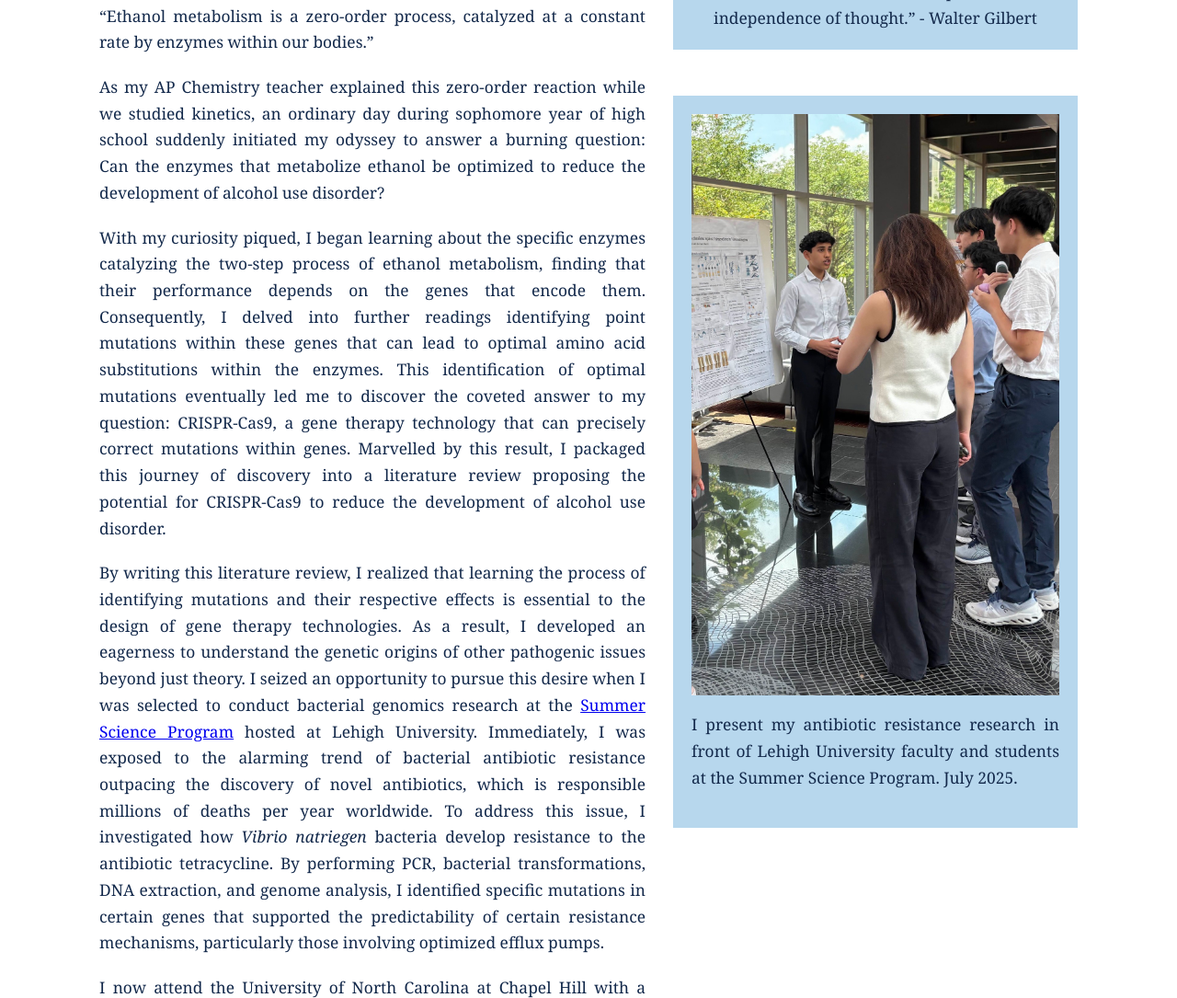
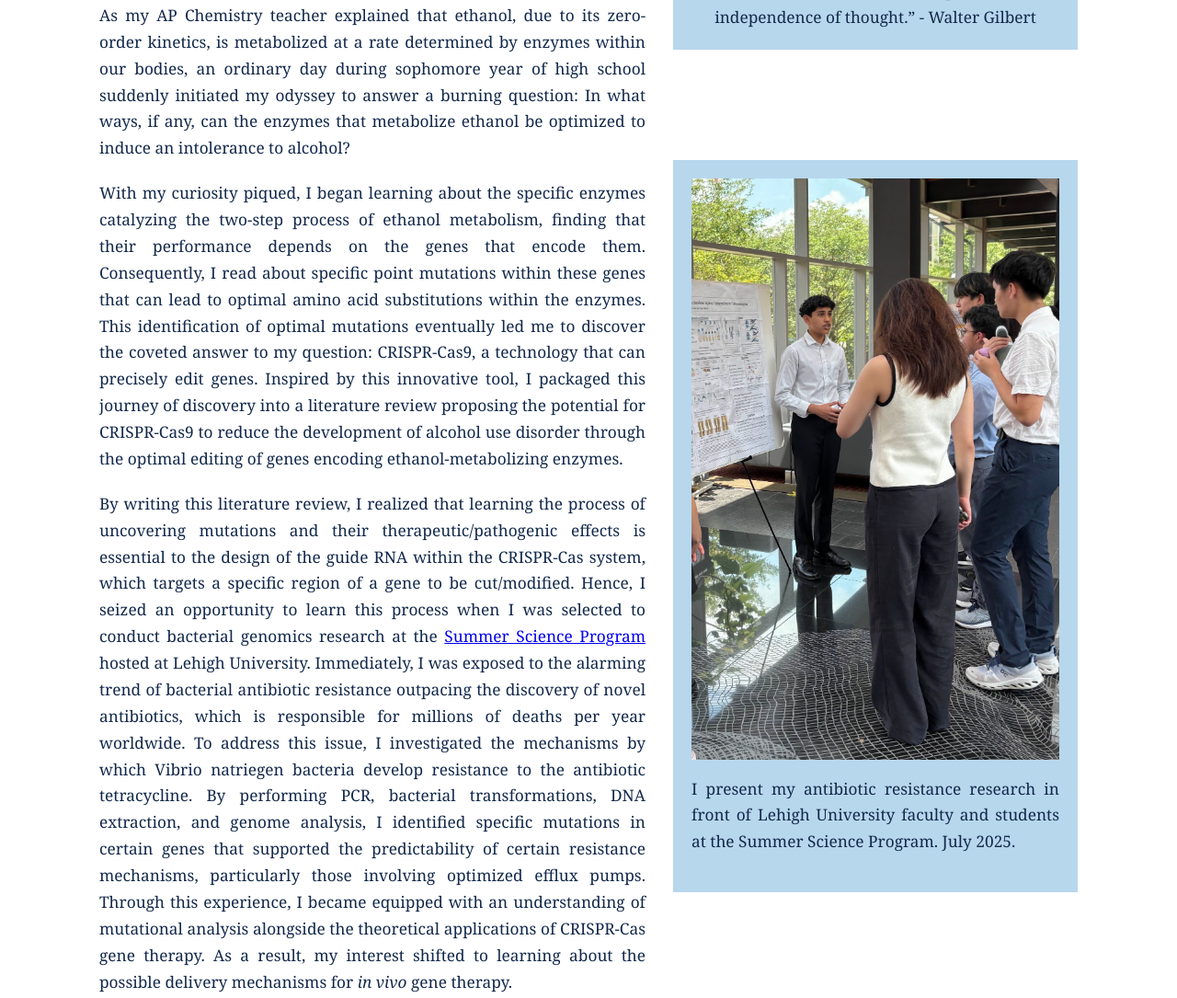
Before and after one commit to devpatel236/devpatel236.github.io, a plain HTML site: page index.html in a window 1280 px wide. Shown: the part 709-1794 px from the top of the page at 92% size. Drawn offline with Linux system fonts and the light colour scheme.

Commit message:
Final Changes to Website

```diff
--- a/index.html
+++ b/index.html
@@ -20,11 +20,10 @@
         <img src="https://static.cozycozy.com/images/catalog/bg2/horizontal-chapel-hill.jpg" alt="UNC Old Well" class="UNC photo">
         <h2>About Me</h2>
         <p>I never expected that learning about a metabolic process would lead me to the astonishing concept of gene therapy.</p>
-        <p>“Ethanol metabolism is a zero-order process, catalyzed at a constant rate by enzymes within our bodies.”</p>
-        <p>As my AP Chemistry teacher explained this zero-order reaction while we studied kinetics, an ordinary day during sophomore year of high school suddenly initiated my odyssey to answer a burning question: Can the enzymes that metabolize ethanol be optimized to reduce the development of alcohol use disorder?
-        <p>With my curiosity piqued, I began learning about the specific enzymes catalyzing the two-step process of ethanol metabolism, finding that their performance depends on the genes that encode them. Consequently, I delved into further readings identifying point mutations within these genes that can lead to optimal amino acid substitutions within the enzymes. This identification of optimal mutations eventually led me to discover the coveted answer to my question: CRISPR-Cas9, a gene therapy technology that can precisely correct mutations within genes. Marvelled by this result, I packaged this journey of discovery into a literature review proposing the potential for CRISPR-Cas9 to reduce the development of alcohol use disorder.</p>
-        <p>By writing this literature review, I realized that learning the process of identifying mutations and their respective effects is essential to the design of gene therapy technologies. As a result, I developed an eagerness to understand the genetic origins of other pathogenic issues beyond just theory. I seized an opportunity to pursue this desire when I was selected to conduct bacterial genomics research at the <a href="https://ssp.org/bacterial-genomics/" target="_blank">Summer Science Program</a> hosted at Lehigh University. Immediately, I was exposed to the alarming trend of bacterial antibiotic resistance outpacing the discovery of novel antibiotics, which is responsible millions of deaths per year worldwide. To address this issue, I investigated how <i>Vibrio natriegen</i> bacteria develop resistance to the antibiotic tetracycline. By performing PCR, bacterial transformations, DNA extraction, and genome analysis, I identified specific mutations in certain genes that supported the predictability of certain resistance mechanisms, particularly those involving optimized efflux pumps.</p>
-        <p>I now attend the University of North Carolina at Chapel Hill with a prospective major in Biomedical Engineering. Within my major, I intend to specialize in pharmacoengineering, where I can further my knowledge of gene therapy by learning about its various delivery mechanisms, especially Adeno-Associated Viral Vectors (AAV). I plan on applying this knowledge at one of the many labs at the Center of Molecular Medicine, where groundbreaking research is being done to understand and optimize AAV viral vector-mediated gene therapy. By contributing to this work as a student researcher, I will prepare myself for a career focusing on transforming gene therapy into a viable clinical treatment.</p>
+        <p>As my AP Chemistry teacher explained that ethanol, due to its zero-order kinetics, is metabolized at a rate determined by enzymes within our bodies, an ordinary day during sophomore year of high school suddenly initiated my odyssey to answer a burning question: In what ways, if any, can the enzymes that metabolize ethanol be optimized to induce an intolerance to alcohol?</p>
+        <p>With my curiosity piqued, I began learning about the specific enzymes catalyzing the two-step process of ethanol metabolism, finding that their performance depends on the genes that encode them. Consequently, I read about specific point mutations within these genes that can lead to optimal amino acid substitutions within the enzymes. This identification of optimal mutations eventually led me to discover the coveted answer to my question: CRISPR-Cas9, a technology that can precisely edit genes. Inspired by this innovative tool, I packaged this journey of discovery into a literature review proposing the potential for CRISPR-Cas9 to reduce the development of alcohol use disorder through the optimal editing of genes encoding ethanol-metabolizing enzymes.</p>
+        <p>By writing this literature review, I realized that learning the process of uncovering mutations and their therapeutic/pathogenic effects is essential to the design of the guide RNA within the CRISPR-Cas system, which targets a specific region of a gene to be cut/modified. Hence, I seized an opportunity to learn this process when I was selected to conduct bacterial genomics research at the <a href="https://ssp.org/bacterial-genomics/" target="_blank">Summer Science Program</a> hosted at Lehigh University. Immediately, I was exposed to the alarming trend of bacterial antibiotic resistance outpacing the discovery of novel antibiotics, which is responsible for millions of deaths per year worldwide. To address this issue, I investigated the mechanisms by which Vibrio natriegen bacteria develop resistance to the antibiotic tetracycline. By performing PCR, bacterial transformations, DNA extraction, and genome analysis, I identified specific mutations in certain genes that supported the predictability of certain resistance mechanisms, particularly those involving optimized efflux pumps. Through this experience, I became equipped with an understanding of mutational analysis alongside the theoretical applications of CRISPR-Cas gene therapy. As a result, my interest shifted to learning about the possible delivery mechanisms for <i>in vivo</i> gene therapy.</p>
+        <p>This desire brings me to my current state as a first-year undergraduate at the University of North Carolina at Chapel Hill with a prospective major in Biomedical Engineering. Within my major, I will specialize in pharmacoengineering, where I can learn about various gene therapy delivery mechanisms, especially Adeno-Associated Viral Vectors (AAV). In conjunction, I hope to join one of the many labs at the Center of Molecular Medicine, where groundbreaking research is being done to understand the biology of AAV vectors in order to modulate their structure for more targeted gene therapy delivery. By contributing to this work as a student researcher, I will prepare myself for a career focusing on transforming gene therapy into a viable clinical treatment.</p>
     </div>
     <div class="right-column">
     <div class="profile-card">
--- a/style.css
+++ b/style.css
@@ -73,7 +73,7 @@ h2{
 
 .right-column {
   flex-shrink: 0;
-  width: 440px;              /* controls the card AND the new image's width */
+  width: 440px;      /* controls the card AND the new image's width */
 }
 
 .profile-card {
@@ -100,17 +100,17 @@ h2{
   display: block;
 }
 .profile-card + .profile-card {
-  margin-top: 50px;
+  margin-top: 120px;
 }
 p {
   font-family:'Georgia', serif; /* Sets the font family for paragraphs */
-  font-size:17.4px;
+  font-size:17.3px;
   /* Controls spacing between paragraphs */
   margin-bottom: 20px;
   color:#13294b;
 
   /* Improves readability by adjusting space between text lines */
-  line-height: 1.65;
+  line-height: 1.67;
 
   /* Sets the alignment (left, right, center, or justify) */
   text-align: justify;
```
Also changed, not shown: 2 other files.
